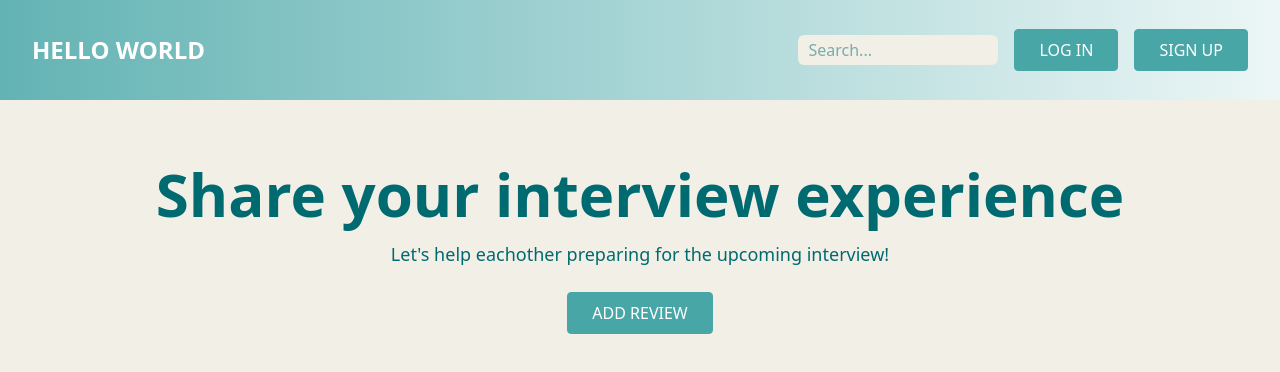
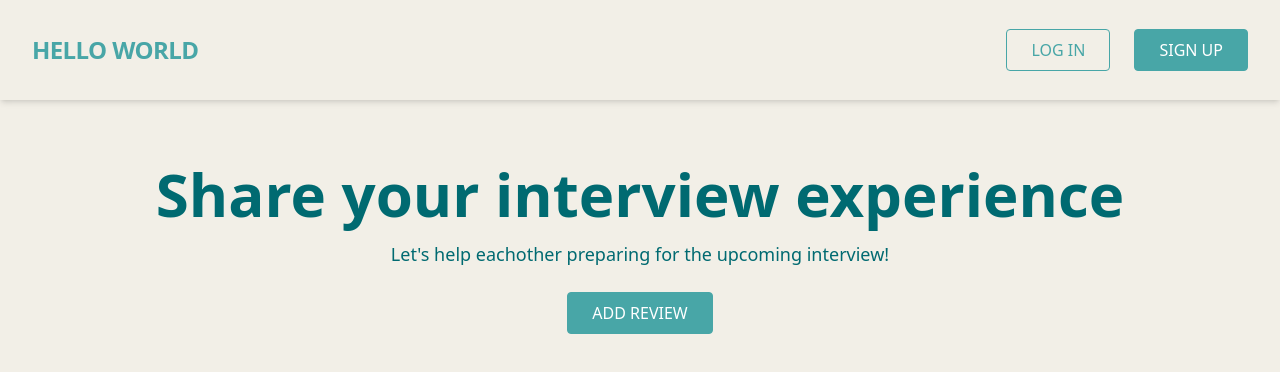
Before and after one commit to Nikolic1992/hello-world-interview-reviewer, a React (Vite) app: page / in a window 1280 px wide. Shown: the top 372 px of the page. Built offline with nearby package versions, Linux system fonts and the light colour scheme.

Commit message:
feat: add button variants and color, position changed

```diff
--- a/src/components/Header.tsx
+++ b/src/components/Header.tsx
@@ -4,28 +4,20 @@ import Button from "./Button";
 export default function Header() {
   return (
     <header
-      className="text-white shadow-md flex justify-between items-center w-full px-8"
+      className="w-full flex justify-between items-center px-8 shadow-md text-[var(--color-primary)]"
       style={{
         height: DESKTOP_HEADER_HEIGHT,
-        background:
-          "linear-gradient(to right, rgba(72, 166, 167, 0.85), rgba(72, 166, 167, 0.1))",
+        background: "var(--color-background)",
+        position: "sticky",
+        top: 0,
       }}
     >
-      {/* Left side - Logo */}
-      <div className="flex items-center">
-        <h1 className="text-2xl font-bold">HELLO WORLD</h1>
-      </div>
+      <div className="text-2xl font-extrabold tracking-tight">HELLO WORLD</div>
 
-      {/* Right side - Search and buttons */}
-      <div className="flex items-center gap-4">
-        <input
-          type="search"
-          placeholder="Search..."
-          className="w-[200px] h-[30px] px-[10px] bg-[var(--color-background)] text-[var(--color-text)] border-none rounded-md outline-none focus:outline-none focus:ring-0"
-        />
-        <Button>LOG IN</Button>
-        <Button>SIGN UP</Button>
-      </div>
+      <nav className="flex items-center gap-6">
+        <Button variant="outline">LOG IN</Button>
+        <Button variant="primary">SIGN UP</Button>
+      </nav>
     </header>
   );
 }
```
